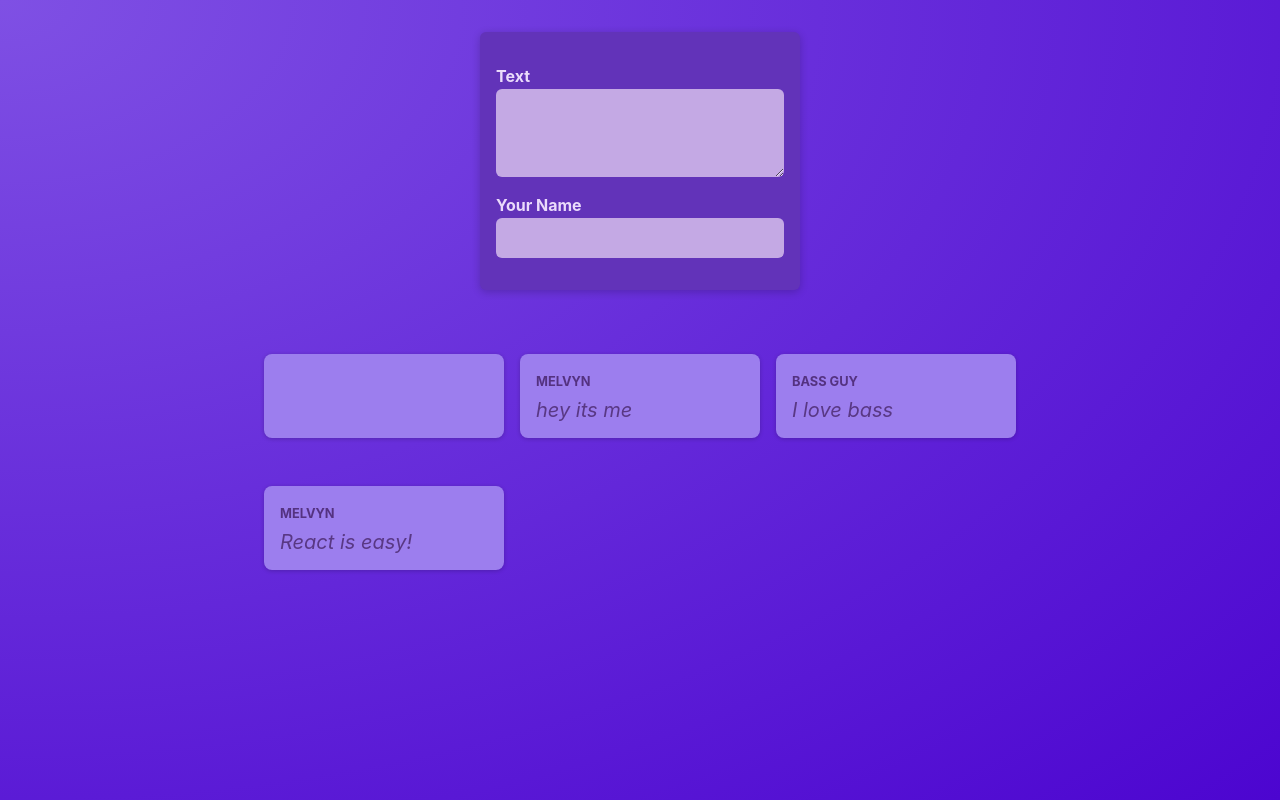
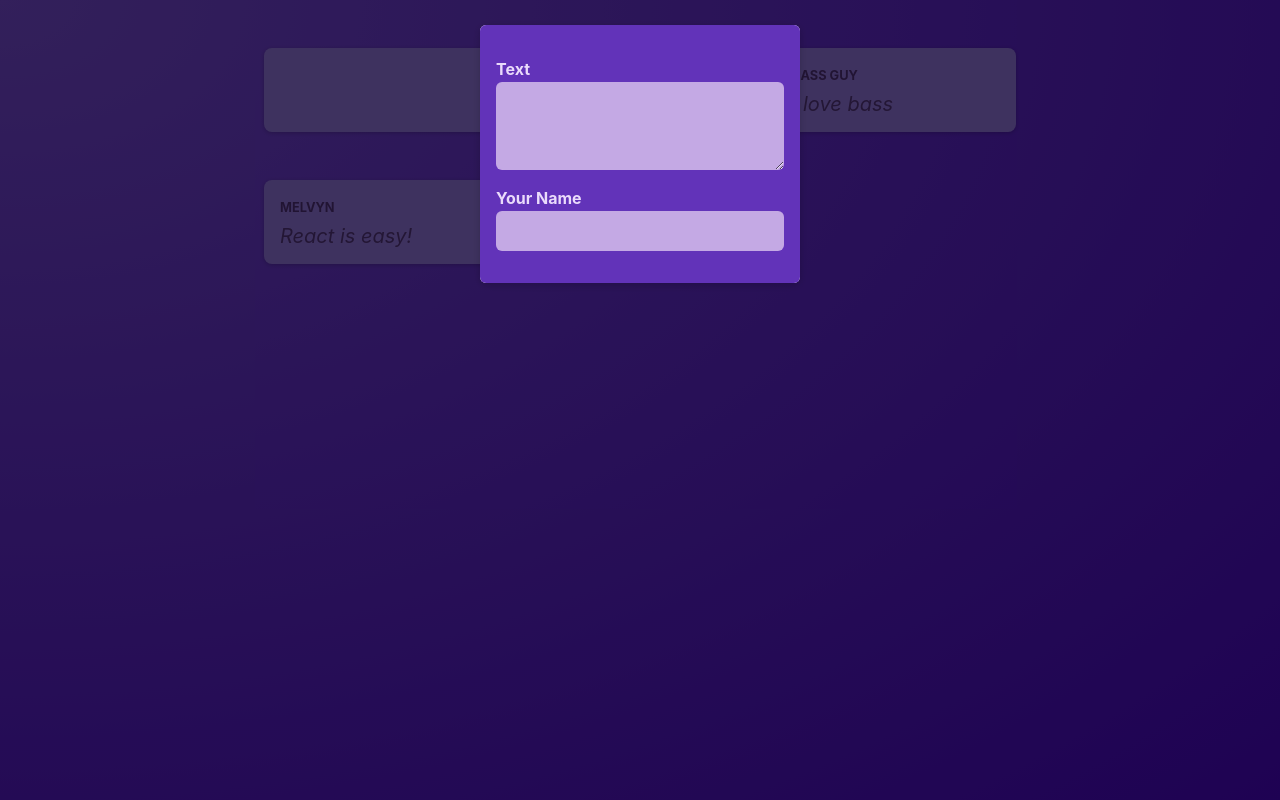
Before and after one commit to melvynstudios/react-sandbox, a React (Vite) app in the folder sandbox/: page / in a window 1280 px wide. Built offline with nearby package versions, Linux system fonts and the light colour scheme.

Commit message:
Modal added around new posts

```diff
--- /dev/null
+++ b/sandbox/src/components/Modal.module.css
@@ -0,0 +1,19 @@
+.backdrop {
+  position: fixed;
+  top: 0;
+  left: 0;
+  width: 100%;
+  height: 100vh;
+  background-color: rgba(0, 0, 0, 0.6);
+  z-index: 1;
+}
+
+.modal {
+	margin-top: 25px;
+  border: none;
+  border-radius: 6px;
+  box-shadow: 0 2px 8px rgba(0, 0, 0, 0.2);
+  padding: 0;
+  overflow: hidden;
+  z-index: 1;
+}
--- /dev/null
+++ b/sandbox/src/components/Modal.tsx
@@ -0,0 +1,22 @@
+import React, { ReactNode } from 'react';
+import styles from './Modal.module.css'
+
+interface ModalProps {
+	children: ReactNode;
+	showModal: boolean;
+	onBGClick?: (event: React.MouseEvent<HTMLDivElement>) => void;
+}
+
+// Children will be the components that are being wrapped.
+// So we can effectively apply more styling if needed.
+function Modal(props: ModalProps) {
+	return (
+	<div className={styles.backdrop} onClick={props.onBGClick} >
+		<dialog open={props.showModal} className={styles.modal}>
+			{props.children}
+		</dialog>
+	</div>
+	)
+}
+
+export default Modal;
--- a/sandbox/src/components/NewPost.tsx
+++ b/sandbox/src/components/NewPost.tsx
@@ -6,9 +6,6 @@ const StyledForm = styled.form`
 	background-color: #6233b9;
 	padding: 1rem;
 	width: 20rem;
-	margin: 2rem auto;
-	border-radius: 6px;
-	box-shadow: 0 2px 8px rgba(0, 0, 0, 0.2);
 
 	label {
 		display: block;
--- a/sandbox/src/components/PostList.tsx
+++ b/sandbox/src/components/PostList.tsx
@@ -1,6 +1,7 @@
 import Post from "./Post";
 import { PostProps } from "./Post";
 import NewPost from "./NewPost";
+import Modal from "./Modal";
 import styled from 'styled-components';
 import React, { useState } from 'react';
 
@@ -32,8 +33,13 @@ function PostList() {
 		// Use the set function to update the state data.
 		// setPostBody(event.target.value)
 	// }
+	const [ showModal, setModalVisable] = useState(true);
 	const [newPostBody, setPostBody] = useState('')
 	const [newPostAuthor, setAuthor] = useState('')
+
+	function hideModalHandler(event: React.MouseEvent<HTMLDivElement>) {
+		setModalVisable(false);
+	}
 
 	function  bodyChangeHandler(event: React.ChangeEvent<HTMLTextAreaElement>) {
 		setPostBody(event.target.value);
@@ -44,7 +50,9 @@ function PostList() {
 	}
 	return (
 		<div>
-			<NewPost onBodyChange={bodyChangeHandler} onAuthorChange={authorChangeHandler} />
+			<Modal onBGClick={hideModalHandler} showModal={showModal} >
+				<NewPost onBodyChange={bodyChangeHandler} onAuthorChange={authorChangeHandler} />
+			</Modal>
 			<StyledList>
 				<Post author={newPostAuthor} body={newPostBody}/>
 				{allPosts.map((p, i) => (
```
